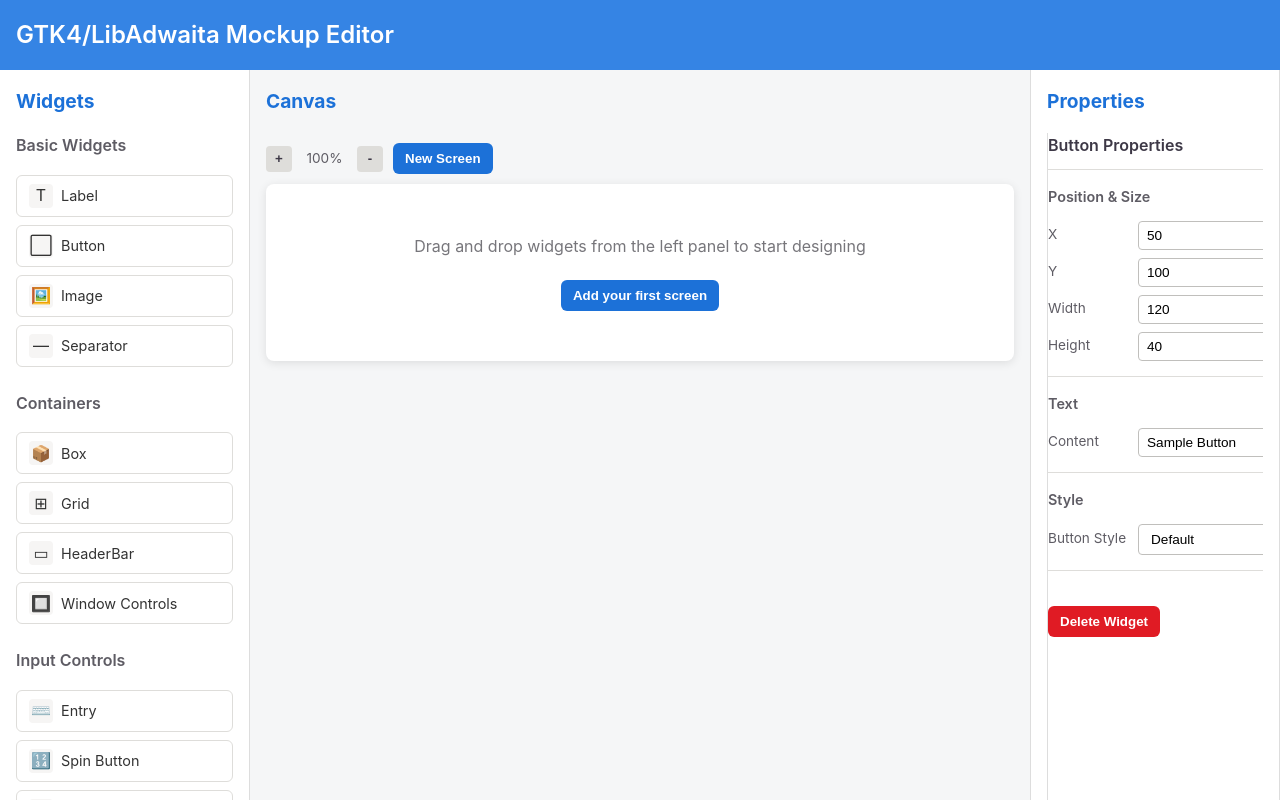
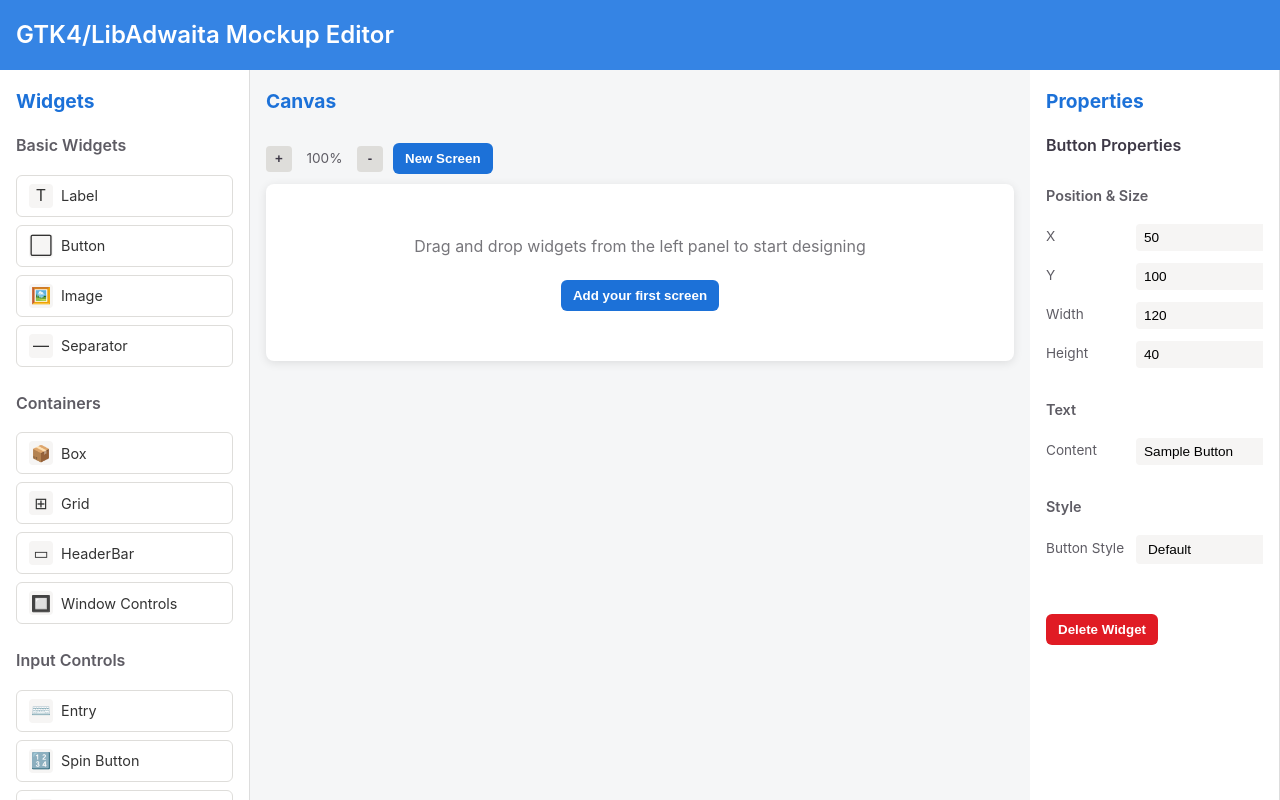
Before and after one commit to flokoe/gtkmock, a Vue app: page / in a window 1280 px wide. Built offline with nearby package versions, Linux system fonts and the light colour scheme; a web font is replaced by a local one.

Commit message:
Remove borders in property panel

```diff
--- a/src/App.vue
+++ b/src/App.vue
@@ -79,7 +79,7 @@ body {
 }
 
 .properties-panel {
-  border-left: 1px solid #ddd;
+  /* Border removed */
 }
 
 h1 {
--- a/src/components/MockupCanvas.vue
+++ b/src/components/MockupCanvas.vue
@@ -279,9 +279,6 @@ const getWidgetComponent = (type) => {
   position: relative;
   min-height: 300px;
   background-color: #ffffff;
-  background-image: linear-gradient(#f5f5f5 1px, transparent 1px),
-                    linear-gradient(90deg, #f5f5f5 1px, transparent 1px);
-  background-size: 20px 20px;
 }
 
 .canvas-widget {
--- a/src/components/PropertiesPanel.vue
+++ b/src/components/PropertiesPanel.vue
@@ -214,7 +214,6 @@ setTimeout(() => {
 
 .properties-header {
   padding-bottom: 10px;
-  border-bottom: 1px solid var(--gray-2);
 }
 
 .properties-header h3 {
@@ -226,9 +225,8 @@ setTimeout(() => {
 .properties-group {
   display: flex;
   flex-direction: column;
-  gap: 8px;
+  gap: 12px;
   padding-bottom: 15px;
-  border-bottom: 1px solid var(--gray-2);
 }
 
 .properties-group h4 {
@@ -256,9 +254,9 @@ setTimeout(() => {
   flex: 1;
   padding: 6px 8px;
   border-radius: 4px;
-  border: 1px solid var(--gray-3);
+  border: none;
   font-size: 0.85rem;
-  background-color: white;
+  background-color: var(--gray-1);
 }
 
 .property-row input[type="checkbox"] {
```
